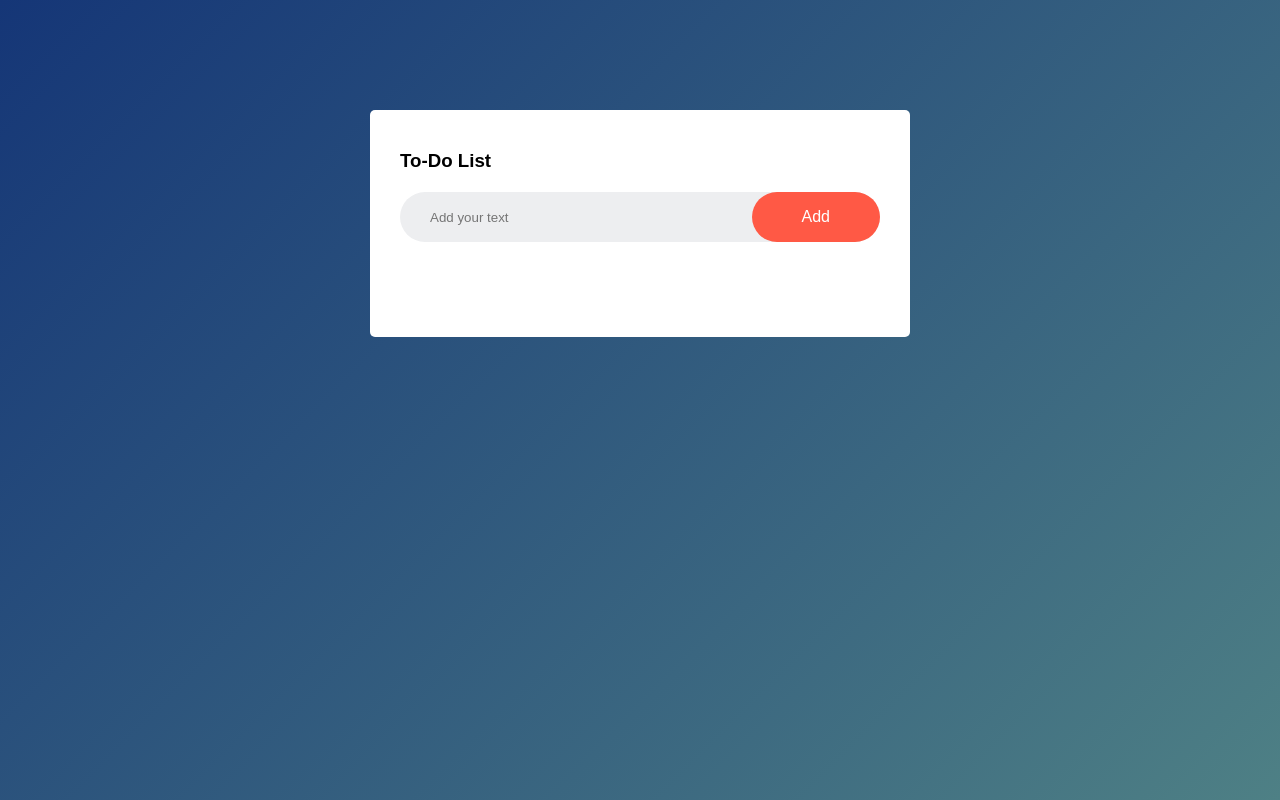
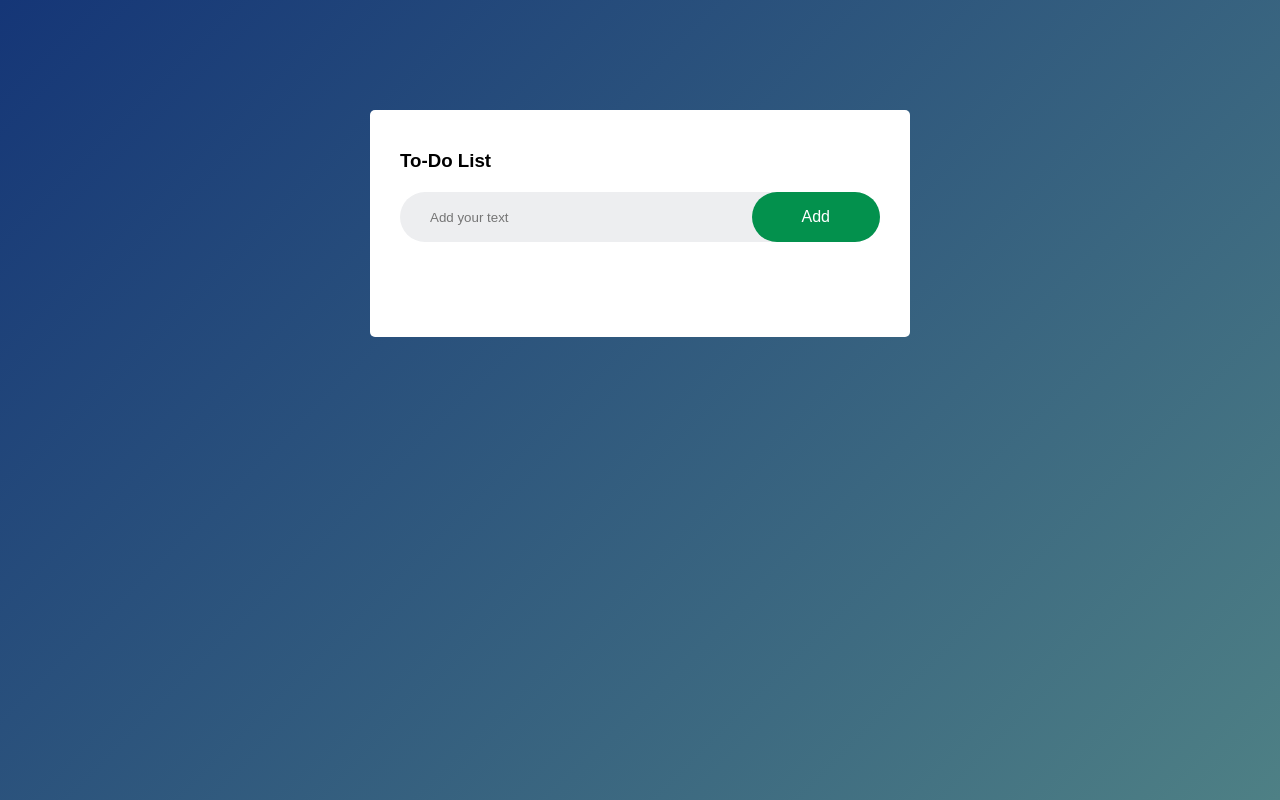
Before and after one commit to jananis-24/Todo-list-app, a plain HTML site: page index.html in a window 1280 px wide. Drawn offline with Linux system fonts and the light colour scheme.

Commit message:
changed to green color button

```diff
--- a/style.css
+++ b/style.css
@@ -46,7 +46,7 @@ button{
     outline: none;
     padding: 16px 50px;
     color: #fff;
-    background: #ff5945;
+    background: #03914d;
     font-size: 16px;
     cursor: pointer;
     border-radius: 40px;
```
